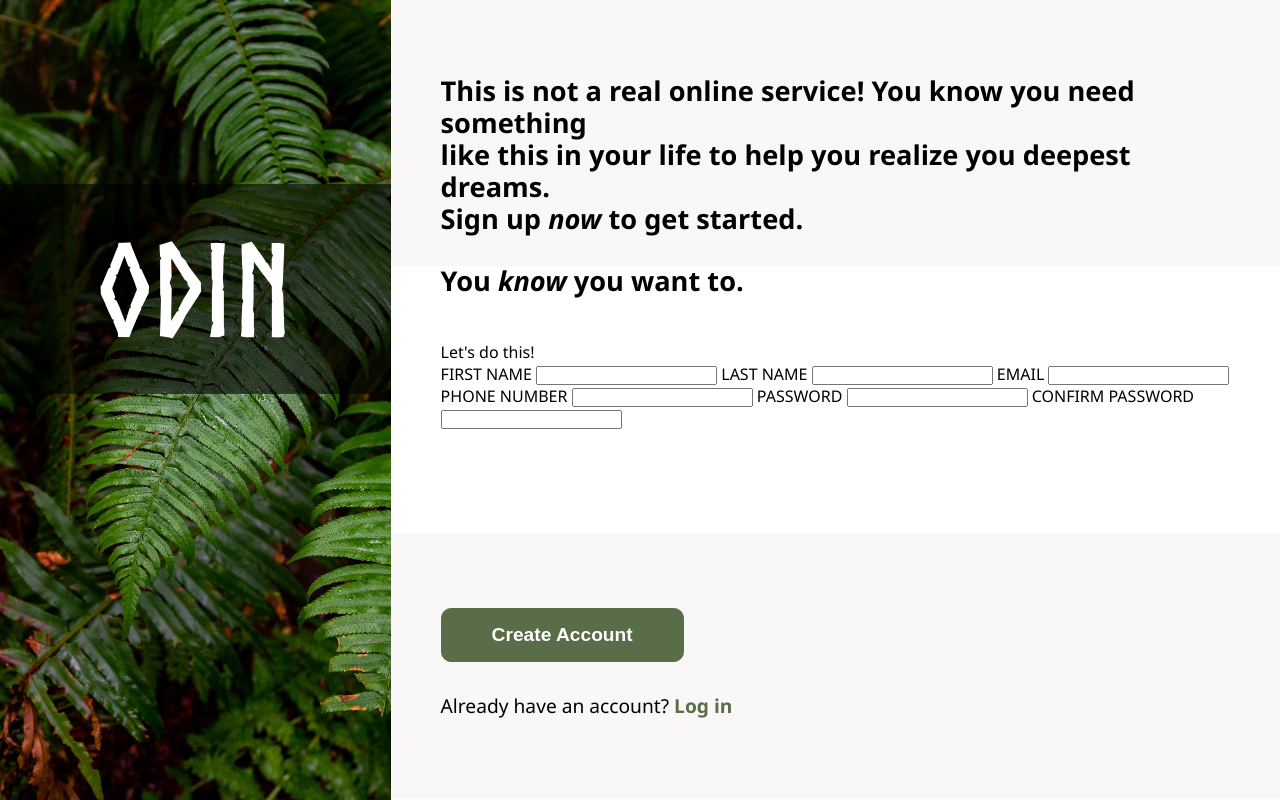
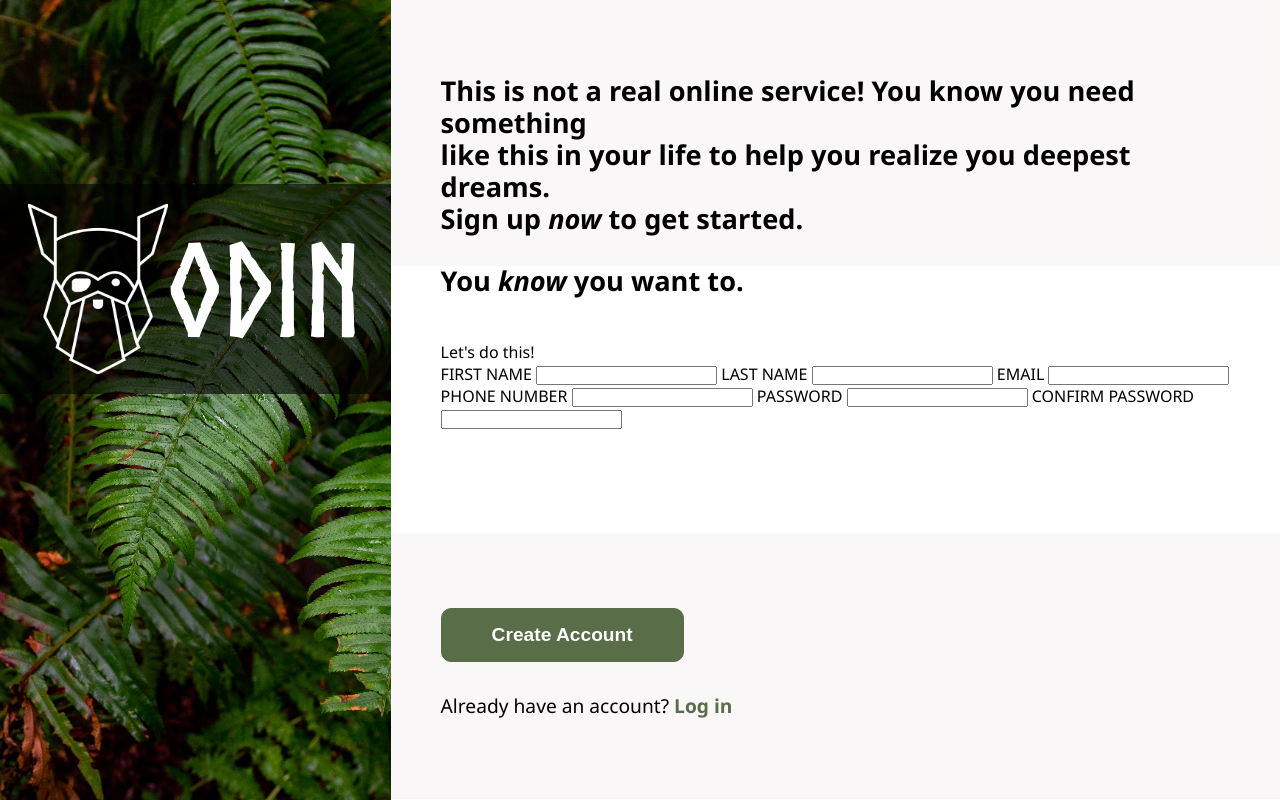
Before and after one commit to Jovan-Nsty/Sign-up-Form, a plain HTML site: page index.html in a window 1280 px wide. Drawn offline with Linux system fonts and the light colour scheme.

Commit message:
Hero Odin image added

```diff
--- a/index.html
+++ b/index.html
@@ -12,6 +12,7 @@
 <body>
     <section id="image-section">
         <div>
+            <img src="images/odin-lined.png" alt="odin.png">
             <h1>ODIN</h1>
         </div>
     </section>
--- a/style.css
+++ b/style.css
@@ -93,3 +93,8 @@ h1 {
     font-family: Norse-Bold, 'Segoe UI', Tahoma, Geneva, Verdana, sans-serif;
     font-size: 8rem;
 }
+
+img {
+    width: min(140px, 100%);
+    height: min(170px, 100%);
+}
```
